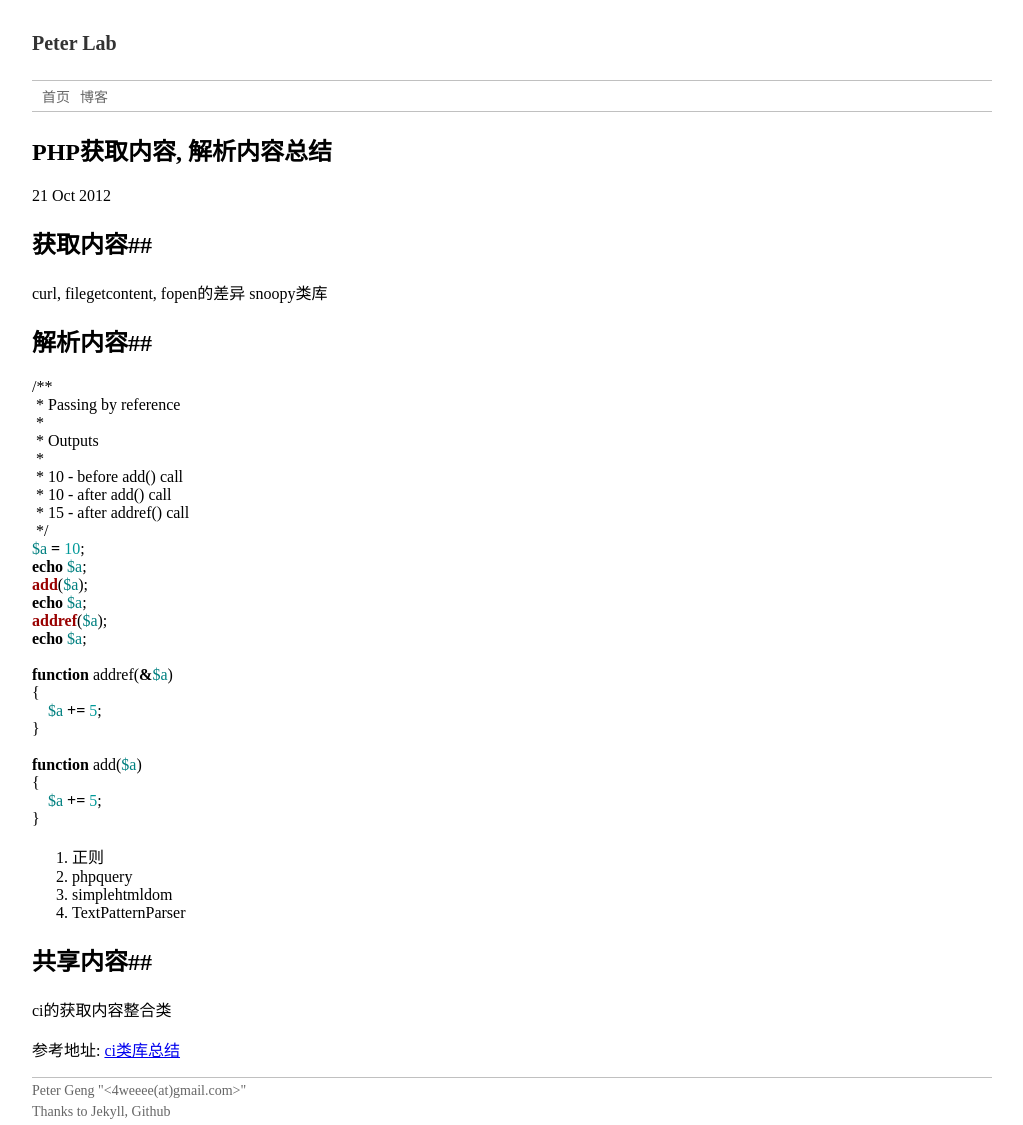
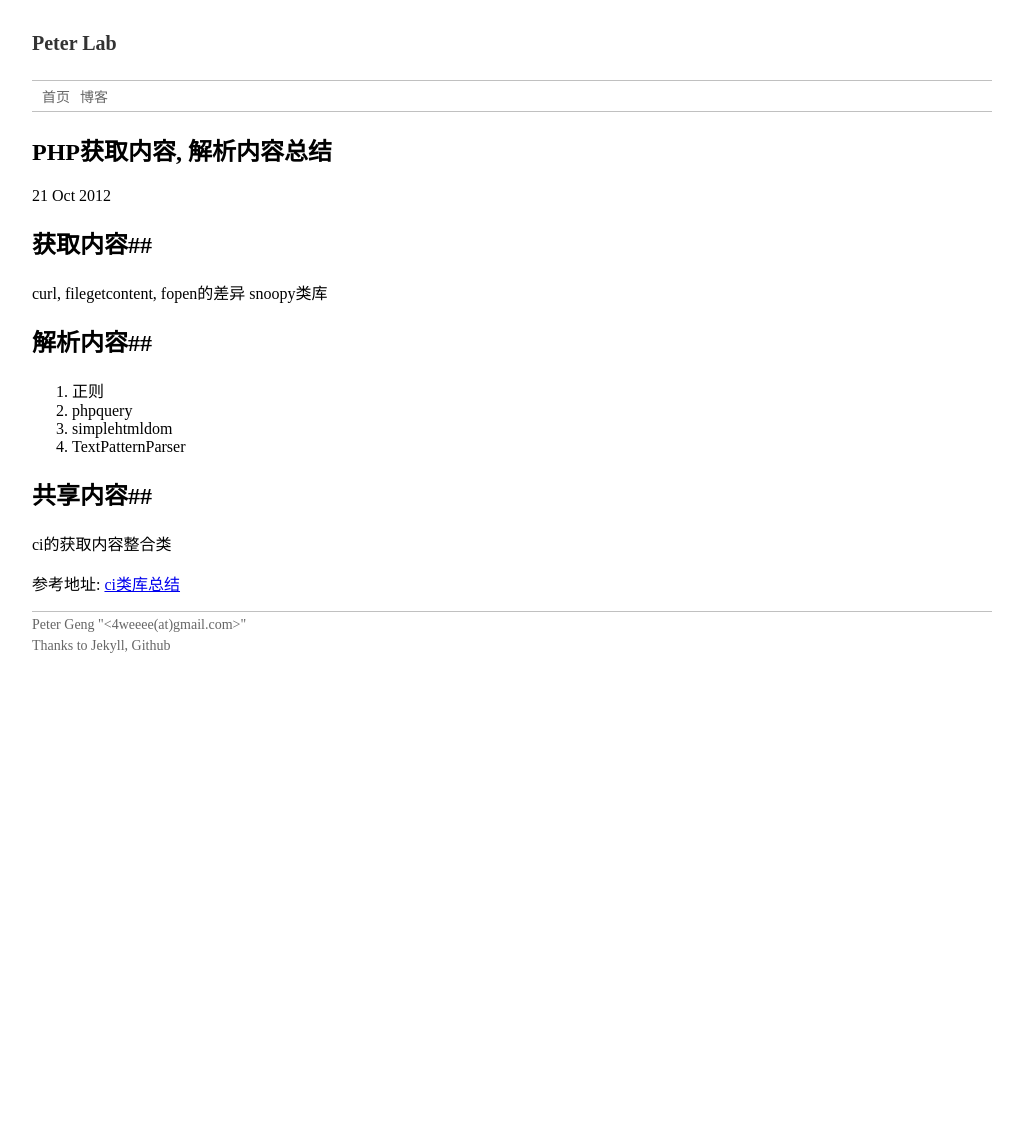
Before and after one commit to ze00ro/ze00ro.github.io, a Jekyll site: the page built from _posts/code/2012-10-21-php-spider.md, in a window 1280 px wide. Shown: the whole page, without its empty margins (128-1151 px from the left). Built offline with Jekyll 4.4.1, drawn with Linux system fonts in a browser that asks for light colours; Markdown is read by kramdown in place of the engine named in the settings; after the commit the page ends 900 px from its top, so only the background shows below that.

Commit message:
delete an old post

````diff
--- a/_posts/code/2012-10-21-php-spider.md
+++ b/_posts/code/2012-10-21-php-spider.md
@@ -14,34 +14,6 @@ snoopy类库
 
 ##解析内容##
 
-```php
-/**
- * Passing by reference
- *
- * Outputs
- *
- * 10 - before add() call
- * 10 - after add() call
- * 15 - after addref() call
- */
-$a = 10;
-echo $a;
-add($a);
-echo $a;
-addref($a);
-echo $a;
-
-function addref(&$a)
-{
-    $a += 5;
-}
-
-function add($a)
-{
-    $a += 5;
-}
-```
-
 1. 正则
 2. phpquery
 3. simplehtmldom
````
